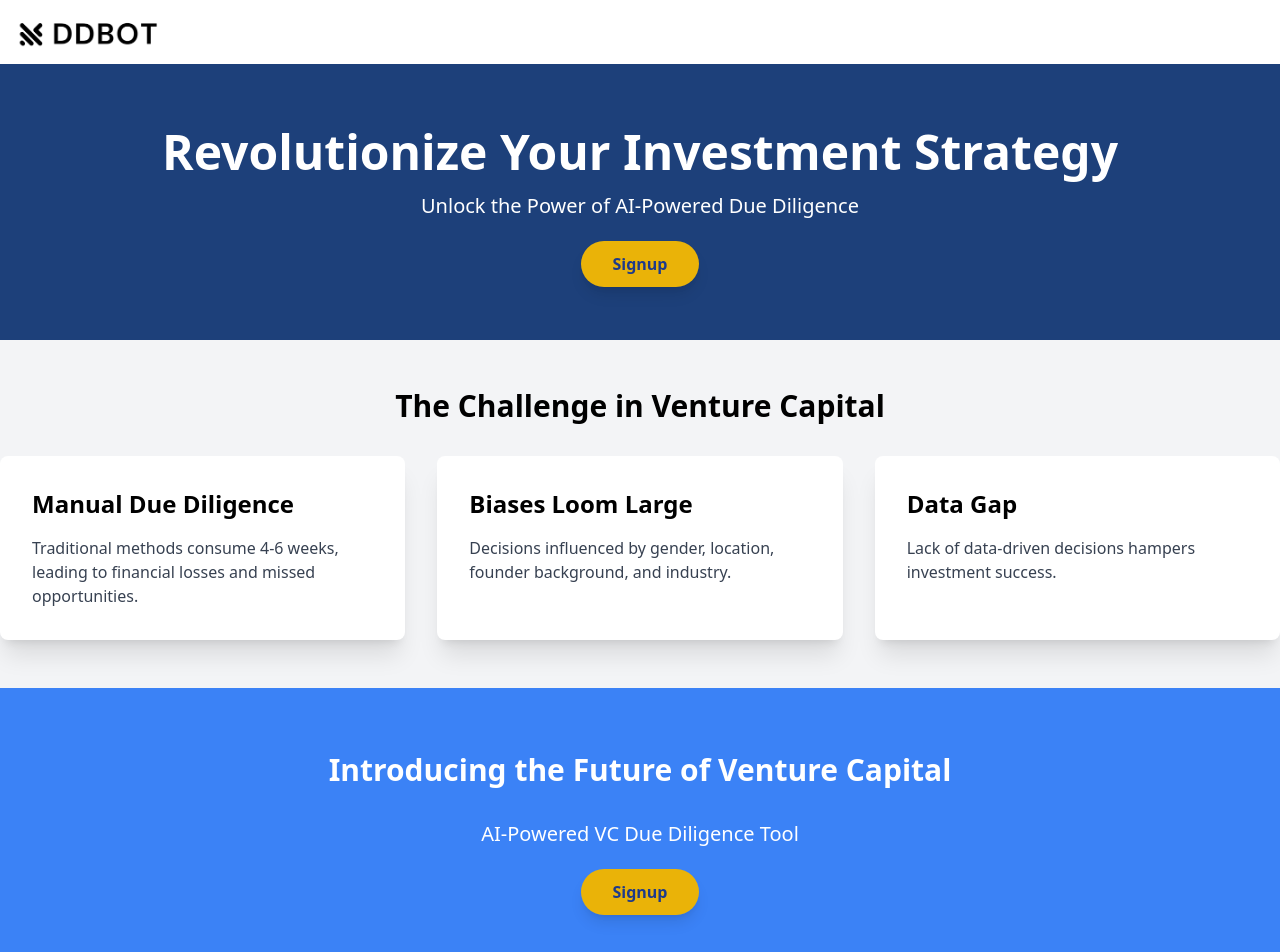
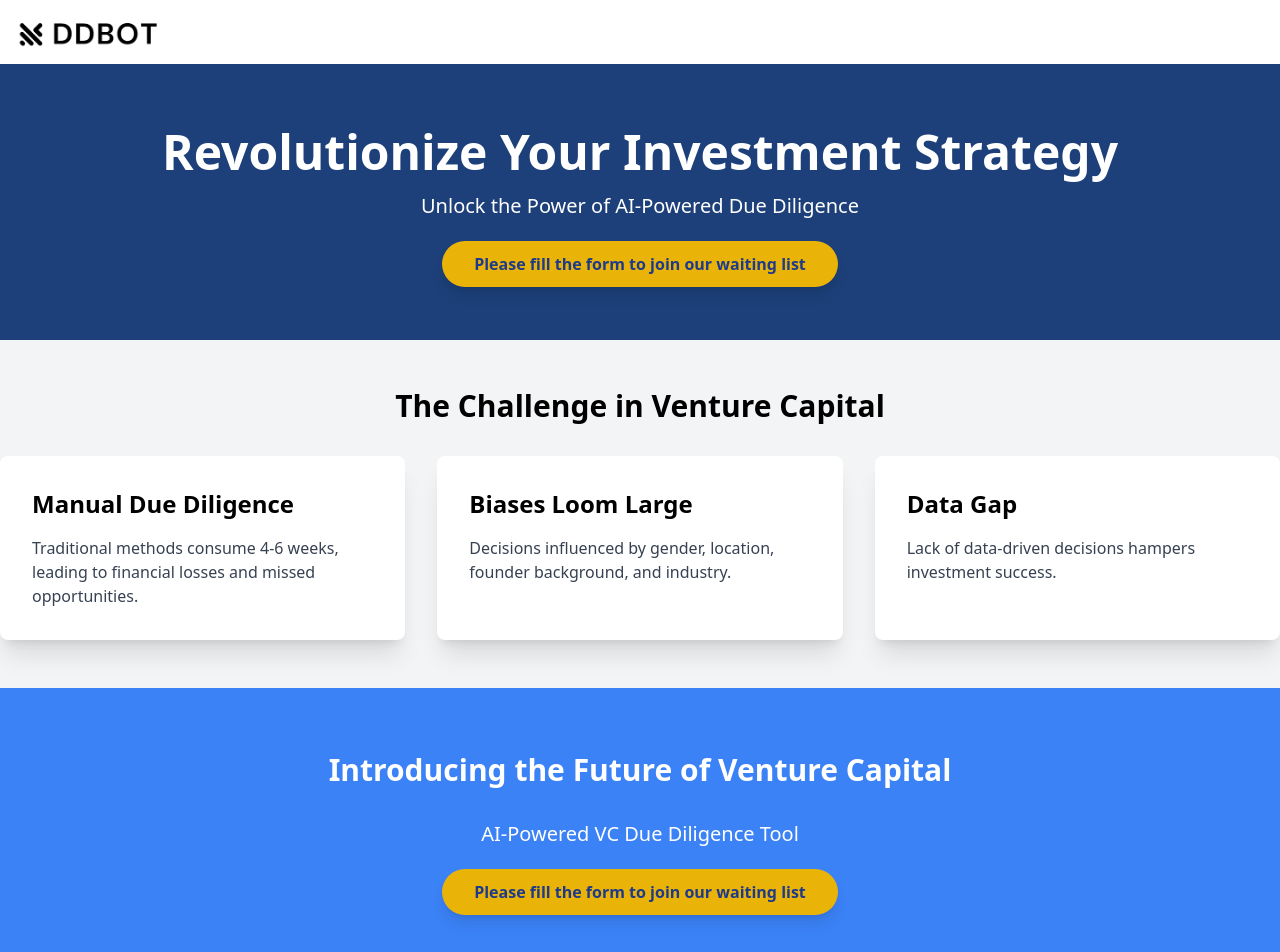
Before and after one commit to gshubham804/Due-Diligence, a React (Vite) app: page / in a window 1280 px wide. Shown: the top 952 px of the page. Built offline with nearby package versions, Linux system fonts and the light colour scheme.

Commit message:
add google form on singup button in landing page

```diff
--- a/src/Pages/LandingPage.jsx
+++ b/src/Pages/LandingPage.jsx
@@ -11,10 +11,10 @@ const LandingPage = () => {
           <h1 className="text-5xl font-bold mb-4">Revolutionize Your Investment Strategy</h1>
           <p className="text-xl mb-8">Unlock the Power of AI-Powered Due Diligence</p>
           <a
-            href="/login"
+            href="https://forms.gle/fP7gcntWpk7njE5JA"
             className="bg-yellow-500 hover:bg-yellow-400 text-blue-900 font-semibold py-3 px-8 rounded-full shadow-lg transition duration-300 transform hover:scale-105 ease-in-out"
           >
-            Signup
+         Please fill the form to join our waiting list
           </a>
         </div>
       </header>
@@ -59,10 +59,10 @@ const LandingPage = () => {
             AI-Powered VC Due Diligence Tool
           </p>
           <a
-            href="/login"
+            href="https://forms.gle/fP7gcntWpk7njE5JA"
             className="bg-yellow-500 hover:bg-yellow-400 text-blue-900 font-semibold py-3 px-8 rounded-full shadow-lg transition duration-300 transform hover:scale-105 ease-in-out"
           >
-            Signup
+            Please fill the form to join our waiting list
           </a>
         </div>
       </section>
@@ -102,7 +102,7 @@ const LandingPage = () => {
         <div className="container mx-auto text-center">
           <h2 className="text-3xl font-semibold mb-8">Your Path to Investment Success Begins Here</h2>
           <a
-            href="#signup"
+            href="https://forms.gle/fP7gcntWpk7njE5JA"
             className="bg-yellow-500 hover:bg-yellow-400 text-blue-900 font-semibold py-3 px-8 rounded-full shadow-lg transition duration-300 transform hover:scale-105 ease-in-out"
           >
             Unlock Your Free Trial Now
```
